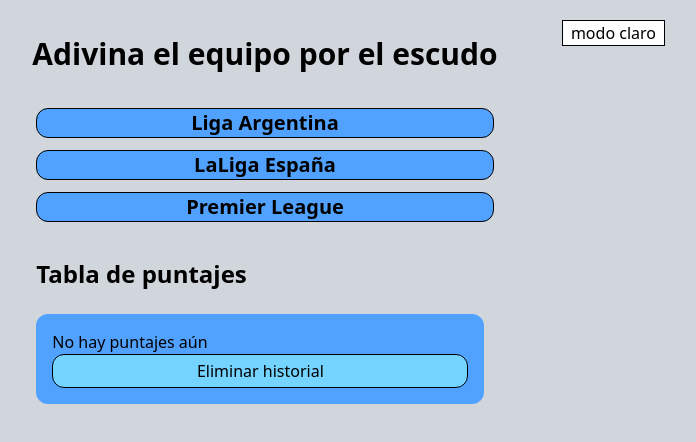
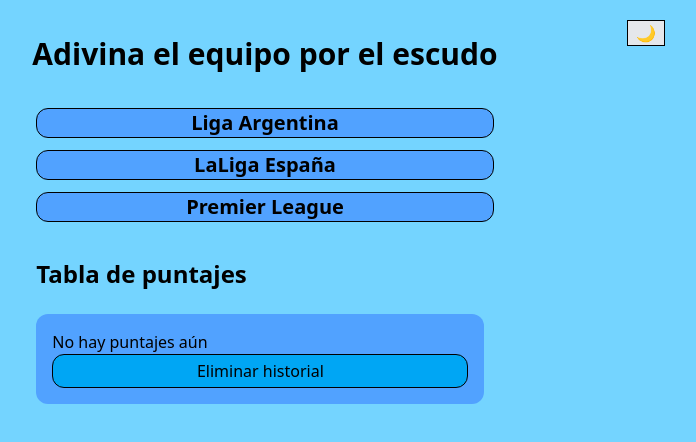
Before and after one commit to joaub/adivina-equipo, a React (Vite) app: page / in a window 1280 px wide. Shown: the top 442 px of the page, without its empty margins (375-1071 px from the left). Built offline with nearby package versions, Linux system fonts and the light colour scheme.

Commit message:
cambiando fondo

```diff
--- a/src/App.jsx
+++ b/src/App.jsx
@@ -157,10 +157,12 @@ function App() {
     setPistaUsada(true);
   };
 
+
+
   return (
     <>
       <div
-        className={`min-h-screen flex flex-col items-center p-5  ${darkMode ? "bg-gray-700 text-white" : "bg-gray-300 text-black"
+        className={`min-h-screen flex flex-col items-center p-5  ${darkMode ? "bg-blue-900 text-white" : "bg-sky-300 text-black"
           }`}
       >
         {!ligaSeleccionada && (
@@ -195,6 +197,8 @@ function App() {
             setPista={setPista}
             generarPista={generarPista}
             pistaUsada={pistaUsada}
+
+
           />
         )}
 
--- a/src/componentes/elegirLiga.jsx
+++ b/src/componentes/elegirLiga.jsx
@@ -17,9 +17,9 @@ export default function LigaSelector({ darkMode, setDarkMode,
 
             <button
                 onClick={() => setDarkMode(!darkMode)}
-                className={`px-2 absolute top-5 right-60 border ${darkMode ? "bg-dark" : "bg-white"}`}
+                className={`px-2 absolute top-5 right-60 border ${darkMode ? "bg-gray-900" : "bg-gray-200"}`}
             >
-                modo {darkMode ? "oscuro" : "claro"}
+                {darkMode ? "☀" : "🌙"}
             </button>
 
             <div className="p-2 m-3 flex flex-col gap-3">
@@ -50,7 +50,7 @@ export default function LigaSelector({ darkMode, setDarkMode,
                             <b>{t.liga}</b>: {t.puntos} pts — <i>{t.fecha}</i>
                         </p>
                     ))}
-                    <button onClick={eliminarHistorial} className="rounded-xl p-1 items-center text-center border bg-sky-300">Eliminar historial</button>
+                    <button onClick={eliminarHistorial} className="rounded-xl p-1 items-center text-center border bg-sky-500">Eliminar historial</button>
 
                 </div>
 
--- a/src/componentes/juego.jsx
+++ b/src/componentes/juego.jsx
@@ -27,8 +27,10 @@ export default function Juego({
 
             <img
                 src={equipoActual.img}
+
                 className={`w-50 h-50 rounded-xl m-4 bg-white mx-auto block
                 ${vidas > 1 ? "blur-sm" : ""} `}
+
             />
             <p className="text-xl font-bold mt-2">
                 ⭐ Puntos: {puntos}
```
